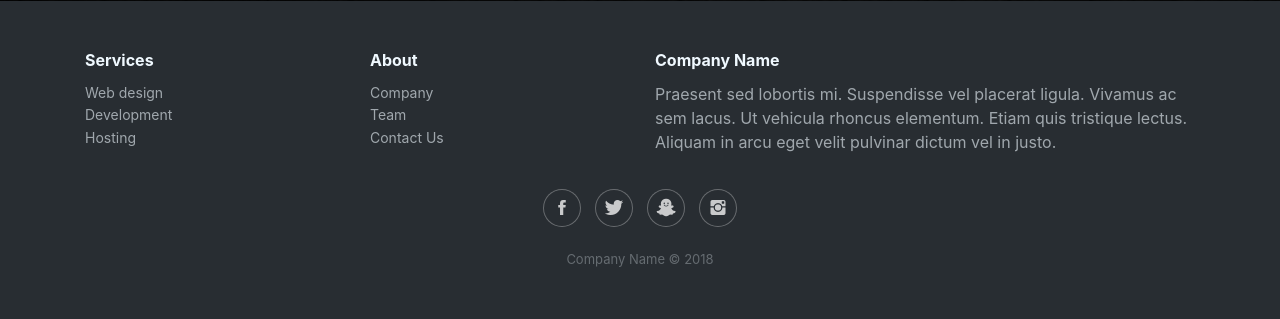
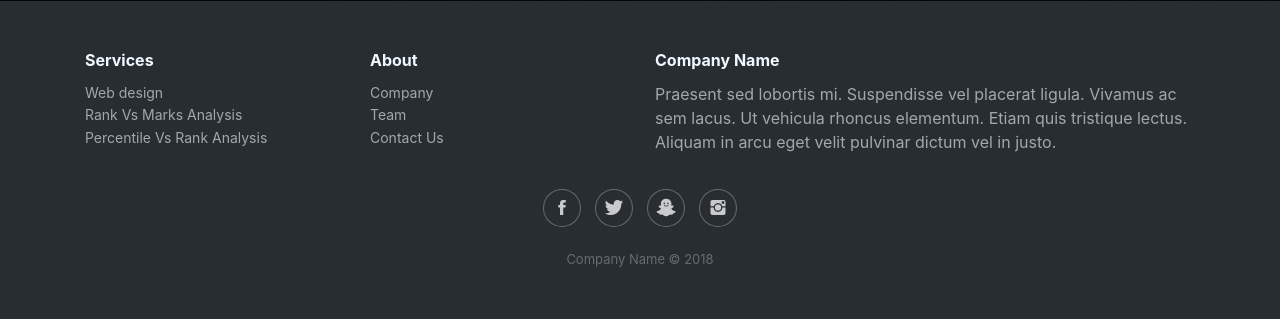
Before and after one commit to Shikhajaiswar/project1, a PHP site: page /contact.php in a window 1280 px wide. Shown: the part 1133-1452 px from the top of the page. Run offline with PHP 8.4, Linux system fonts and the light colour scheme; some libraries are stand-ins or nearby versions.

Commit message:
Update footer.php

```diff
--- a/footer.php
+++ b/footer.php
@@ -112,8 +112,8 @@
                         <h3>Services</h3>
                         <ul>
                             <li><a href="#">Web design</a></li>
-                            <li><a href="#">Development</a></li>
-                            <li><a href="#">Hosting</a></li>
+                            <li><a href="rankvsmarks.php">Rank Vs Marks Analysis</a></li>
+                            <li><a href="percentilevsrank.php">Percentile Vs Rank Analysis</a></li>
                         </ul>
                     </div>
                     <div class="col-sm-6 col-md-3 item">
@@ -121,7 +121,7 @@
                         <ul>
                             <li><a href="#">Company</a></li>
                             <li><a href="aboutus.php">Team</a></li>
-                            <li><a href="#">Contact Us</a></li>
+                            <li><a href="contact.php">Contact Us</a></li>
                         </ul>
                     </div>
                     <div class="col-md-6 item text">
```
